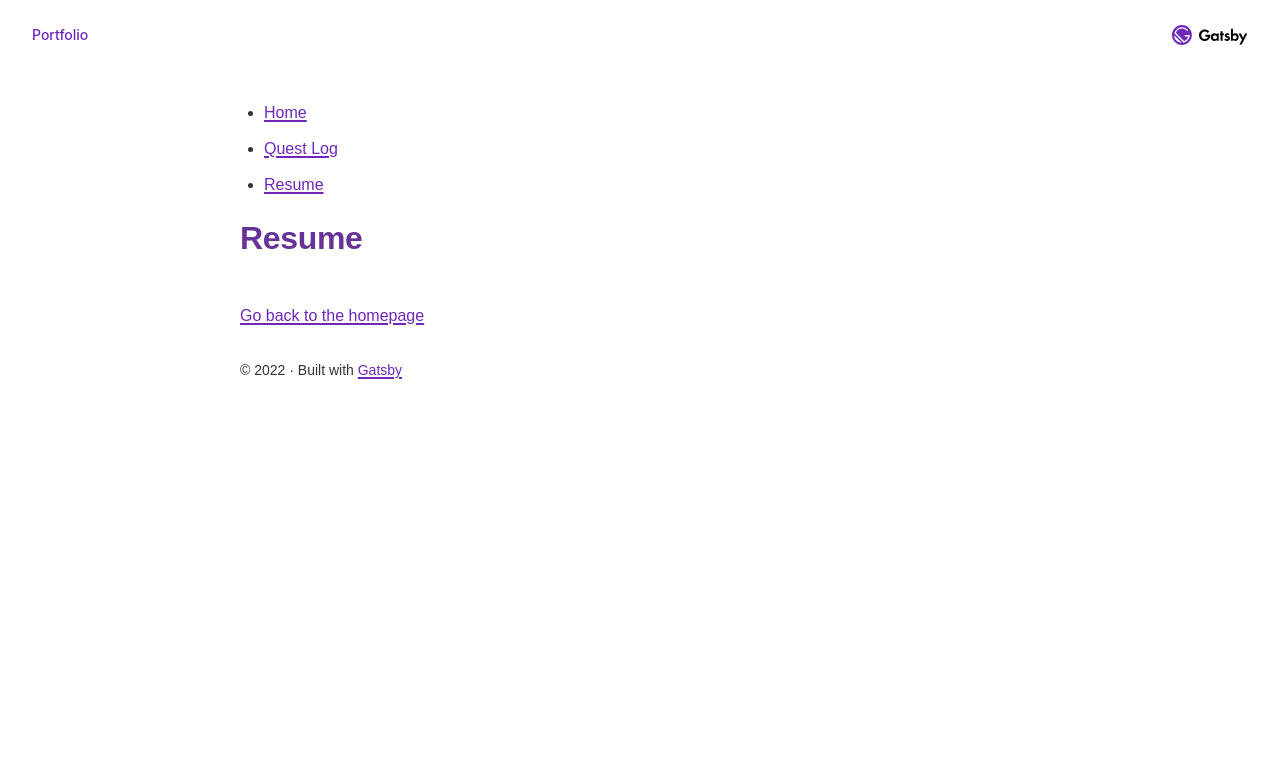
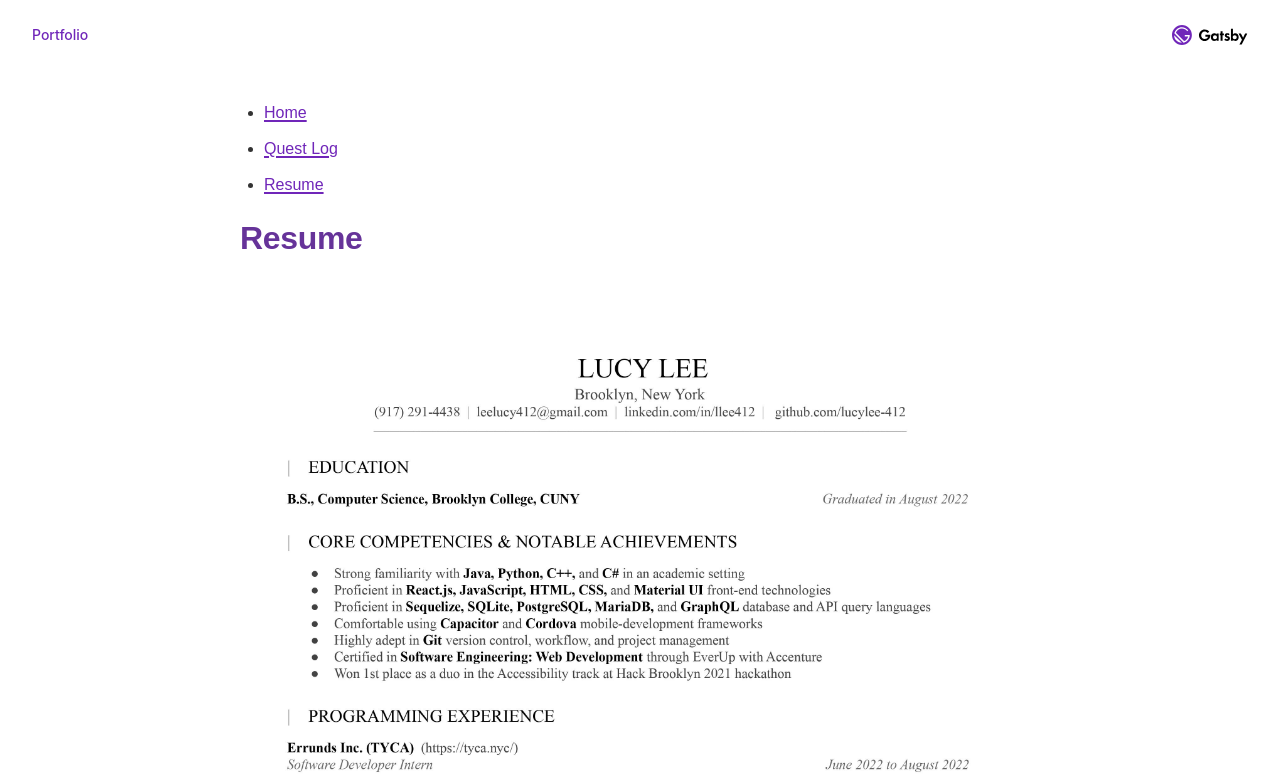
Before and after one commit to lucylee-412/portfolio, a Gatsby site: page /resume in a window 1280 px wide. Shown: the top 777 px of the page. Built offline with nearby package versions, Linux system fonts and the light colour scheme; Gatsby itself is replaced by a stand-in of ours.

Commit message:
Add image preview of resume

```diff
--- a/src/pages/resume.js
+++ b/src/pages/resume.js
@@ -1,5 +1,6 @@
 import * as React from "react";
 import { Link } from "gatsby";
+import { StaticImage } from 'gatsby-plugin-image'
 
 import Layout from "../components/layout"
 // import Seo from "../components/seo"
@@ -7,6 +8,10 @@ import Layout from "../components/layout"
 const ResumePage = () => {
   return (
     <Layout pageTitle="Resume">
+      <StaticImage
+        alt="Preview image of Lucy Lee's resume PDF"
+        src="../images/ResumePreview.jpg"
+      />
       <Link to="/">Go back to the homepage</Link>
     </Layout>
   )
```
